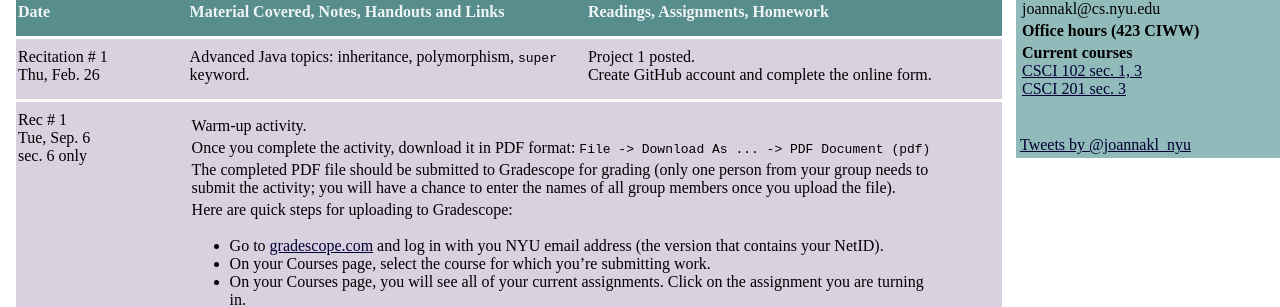
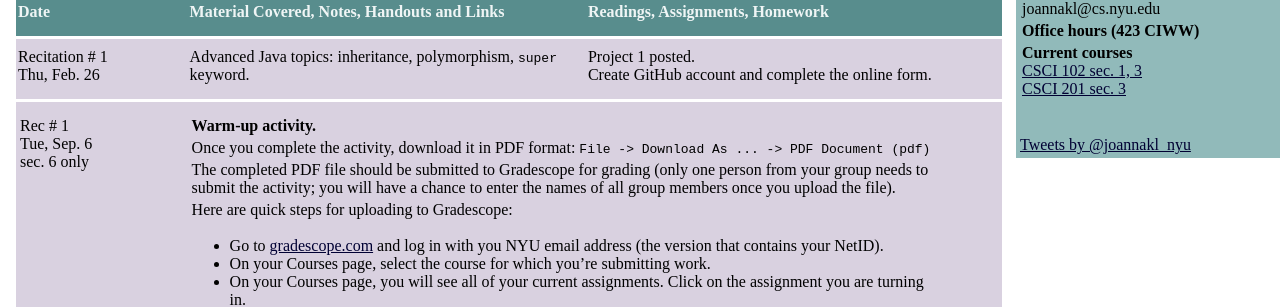
Before and after one commit to joannakl/cs102_f17, a Jekyll site: the page built from daily.html, in a window 1280 px wide. Shown: the part 164-471 px from the top of the page. Built offline with Jekyll 4.4.1, drawn with Linux system fonts in a browser that asks for light colours; comment, search, counter and statistics services are not loaded.

Commit message:
updating daily for the first few days

```diff
--- a/_includes/daily/02.markdown
+++ b/_includes/daily/02.markdown
@@ -1,18 +1,19 @@
 
 <div class="recitation">
 <div class="column_date">
+<p markdown="block">
 
-        Rec # 1 <br>
-        Tue, Sep. 6 <br>
-        sec. 6 only
+Rec # 1 <br>
+Tue, Sep. 6 <br>
+sec. 6 only
 
-
+</p>
 </div>
 
 <div class="column_recitation">
 <p markdown="block">
 
-Warm-up activity.
+__Warm-up activity.__
 
 
 Once you complete the activity, download it in PDF format:
```
